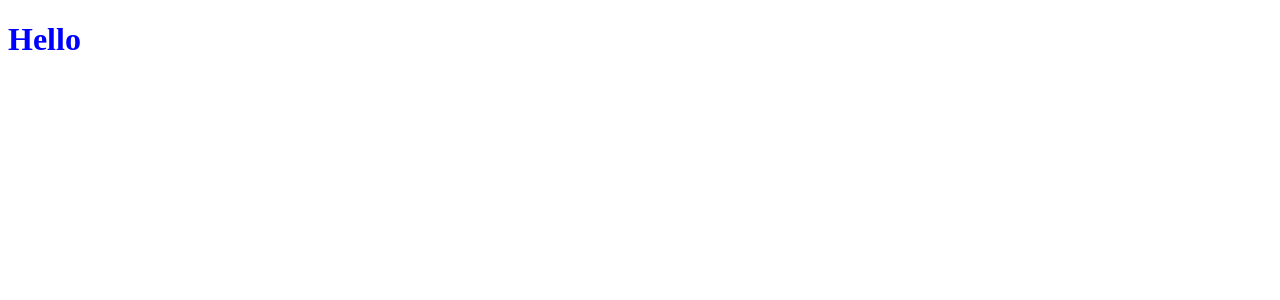
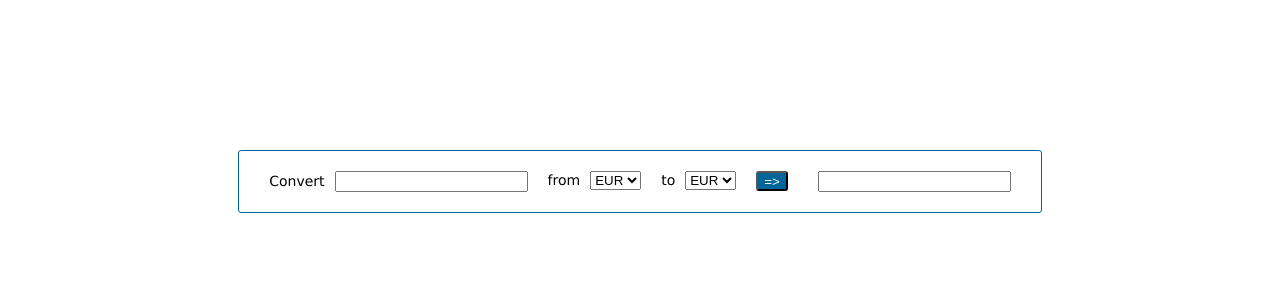
Before and after one commit to adrianaluchian/currency-website, a React app: page / in a window 1280 px wide. Shown: the top 300 px of the page. Built offline with nearby package versions, Linux system fonts and the light colour scheme.

Commit message:
Add basic UI

```diff
--- a/src/app.jsx
+++ b/src/app.jsx
@@ -1,8 +1,8 @@
 import React from "react";
-import Header from "./components/header/header";
+import CurrencyConverter from "./components/currency-converter/currency-converter";
 
 export default class App extends React.Component {
     render () {
-        return <Header text="Hello" />;
+        return <CurrencyConverter />;
     }
 }
--- /dev/null
+++ b/src/components/currency-converter/currency-converter.jsx
@@ -0,0 +1,36 @@
+import React from 'react';
+import CurrencyInput from '../currency-input/currency-input';
+import CurrencyDropdown from '../currency-dropdown/currency-dropdown';
+
+const CurrencyConverter = () => {
+    const currencies = ['EUR', 'USD'];
+
+    return (
+        <section className="CurrencyConverter">
+            <div className="CurrencyConverter-content">
+
+                <div className="CurrencyConverter-item">
+                    <CurrencyInput label={'Convert'} />
+                </div>
+
+                <div className="CurrencyConverter-item">
+                    <CurrencyDropdown label={'from'} currencies={currencies} />
+                </div>
+
+                <div className="CurrencyConverter-item">
+                    <CurrencyDropdown label={'to'} currencies={currencies} />
+                </div>
+
+                <div className="CurrencyConverter-item">
+                    <button className="CurrencyConverter-button">=></button>
+                </div>
+
+                <div className="CurrencyConverter-item">
+                    <CurrencyInput readonly />
+                </div>
+            </div>
+        </section>
+    );
+};
+
+export default CurrencyConverter;
--- /dev/null
+++ b/src/components/currency-converter/currency-converter.less
@@ -0,0 +1,24 @@
+.CurrencyConverter {
+    display: flex;
+    width: 100%;
+    margin-top: 150px;
+    justify-content: center;
+}
+
+.CurrencyConverter-content {
+    display: flex;
+    border: 1px solid @blue;
+    border-radius: 3px;
+    padding: 20px;
+}
+
+.CurrencyConverter-item {
+    margin: 0 10px;
+}
+
+.CurrencyConverter-button {
+  background-color: @blue;
+  color: white;
+  border-radius: 3px;
+  height: 20px;
+}
--- /dev/null
+++ b/src/components/currency-dropdown/currency-dropdown.jsx
@@ -0,0 +1,21 @@
+import React from "react";
+import PropTypes from "prop-types";
+
+const CurrencyDropdown = ({ label, currencies }) => {
+    return (
+        <div className="CurrencyDropdown">
+            <label className="CurrencyDropdown-label">{label}</label>
+            <select>
+                {currencies.map(value =>
+                    <option key={value} value={value}>{value}</option>)}
+            </select>
+        </div>
+    );
+};
+
+CurrencyDropdown.propTypes = {
+    label: PropTypes.string.isRequired,
+    currencies: PropTypes.arrayOf(PropTypes.string).isRequired
+};
+
+export default CurrencyDropdown;
--- /dev/null
+++ b/src/components/currency-dropdown/currency-dropdown.less
@@ -0,0 +1,6 @@
+.CurrencyDropdown {
+}
+
+.CurrencyDropdown-label {
+    padding-right: 10px;
+}
--- /dev/null
+++ b/src/components/currency-input/currency-input.jsx
@@ -0,0 +1,18 @@
+import React from "react";
+import PropTypes from "prop-types";
+
+const CurrencyInput = ({ label, readonly }) => {
+    return (
+        <div className="CurrencyInput">
+            <label className="CurrencyInput-label">{label}</label>
+            <input readOnly={readonly} className="CurrencyInput-input" />
+        </div>
+    );
+};
+
+CurrencyInput.propTypes = {
+    label: PropTypes.string,
+    readonly: PropTypes.bool
+};
+
+export default CurrencyInput;
--- /dev/null
+++ b/src/components/currency-input/currency-input.less
@@ -0,0 +1,10 @@
+.CurrencyInput {
+}
+
+.CurrencyInput-label {
+    padding-right: 10px;
+}
+
+.CurrencyInput-input {
+    padding-right: 10px;
+}
--- a/src/components/header/header.less
+++ /dev/null
@@ -1,3 +0,0 @@
-.header {
-    color: blue;
-}
--- a/src/main.less
+++ b/src/main.less
@@ -1,5 +1,8 @@
 // common styles
+@import "styles/normalize";
 @import "styles/colors";
 
 // components
-@import "components/header/header";
+@import "components/currency-input/currency-input";
+@import "components/currency-dropdown/currency-dropdown";
+@import "components/currency-converter/currency-converter";
--- a/src/styles/colors.less
+++ b/src/styles/colors.less
@@ -1 +1,2 @@
 @blue: #006699;
+@white: #ffffff;
--- /dev/null
+++ b/src/styles/normalize.less
@@ -0,0 +1,4 @@
+body {
+    font-family: "Verdana";
+    font-size: 14px;
+}
```
Also changed, not shown: src/components/header/header.jsx (deleted, +0 -10 lines).
